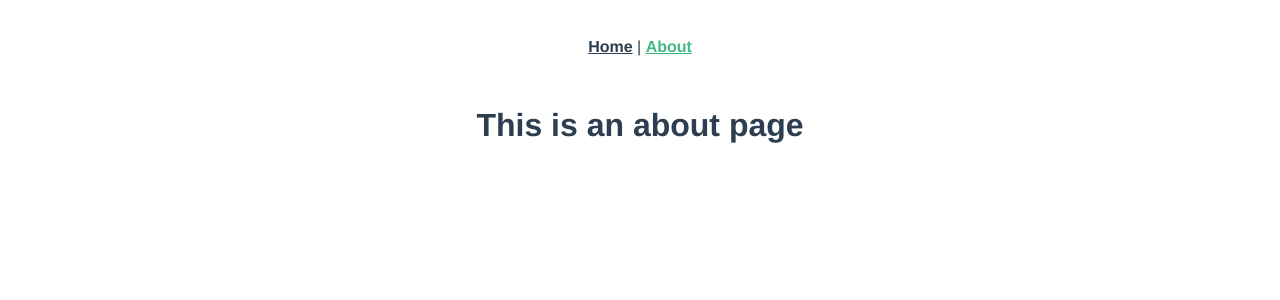
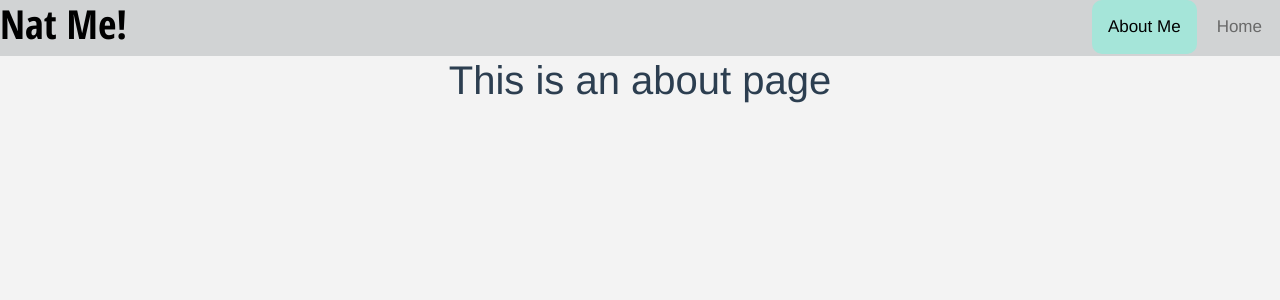
Before and after one commit to Ethea2/Nat-Me, a Vue app: page /about in a window 1280 px wide. Shown: the top 300 px of the page. Built offline with nearby package versions, Linux system fonts and the light colour scheme.

Commit message:
Made the navbar and home. ToDo: Add more content for home.

```diff
--- a/public/index.html
+++ b/public/index.html
@@ -5,6 +5,10 @@
     <meta http-equiv="X-UA-Compatible" content="IE=edge">
     <meta name="viewport" content="width=device-width,initial-scale=1.0">
     <link rel="icon" href="<%= BASE_URL %>favicon.ico">
+    <link href="https://cdn.jsdelivr.net/npm/bootstrap@5.1.3/dist/css/bootstrap.min.css" rel="stylesheet" integrity="sha384-1BmE4kWBq78iYhFldvKuhfTAU6auU8tT94WrHftjDbrCEXSU1oBoqyl2QvZ6jIW3" crossorigin="anonymous">
+    <link rel="preconnect" href="https://fonts.googleapis.com">
+    <link rel="preconnect" href="https://fonts.gstatic.com" crossorigin>
+    <link href="https://fonts.googleapis.com/css2?family=Open+Sans+Condensed:ital,wght@0,700;1,300&display=swap" rel="stylesheet">
     <title><%= htmlWebpackPlugin.options.title %></title>
   </head>
   <body>
--- a/src/App.vue
+++ b/src/App.vue
@@ -1,12 +1,20 @@
 <template>
-  <div id="nav">
-    <router-link to="/">Home</router-link> |
-    <router-link to="/about">About</router-link>
-  </div>
-  <router-view/>
+  <NavBar />
 </template>
 
+
+<script>
+import NavBar from './components/NavBar.vue'
+
+export default {
+  components:{ NavBar }
+}
+</script>
+
 <style>
+body{
+   background: rgb(243, 243, 243);
+}
 #app {
   font-family: Avenir, Helvetica, Arial, sans-serif;
   -webkit-font-smoothing: antialiased;
@@ -28,3 +36,11 @@
   color: #42b983;
 }
 </style>
+
+<!--
+    Color Palettes:
+        #000000 - super black
+        #6D6E71 - super gray
+        #D1D3D4 - super light gray
+        #FFFFFF - super white
+        #A5E5D9 - super light cyan -->
--- a/src/components/HelloWorld.vue
+++ /dev/null
@@ -1,58 +0,0 @@
-<template>
-  <div class="hello">
-    <h1>{{ msg }}</h1>
-    <p>
-      For a guide and recipes on how to configure / customize this project,<br>
-      check out the
-      <a href="https://cli.vuejs.org" target="_blank" rel="noopener">vue-cli documentation</a>.
-    </p>
-    <h3>Installed CLI Plugins</h3>
-    <ul>
-      <li><a href="https://github.com/vuejs/vue-cli/tree/dev/packages/%40vue/cli-plugin-babel" target="_blank" rel="noopener">babel</a></li>
-      <li><a href="https://github.com/vuejs/vue-cli/tree/dev/packages/%40vue/cli-plugin-router" target="_blank" rel="noopener">router</a></li>
-    </ul>
-    <h3>Essential Links</h3>
-    <ul>
-      <li><a href="https://vuejs.org" target="_blank" rel="noopener">Core Docs</a></li>
-      <li><a href="https://forum.vuejs.org" target="_blank" rel="noopener">Forum</a></li>
-      <li><a href="https://chat.vuejs.org" target="_blank" rel="noopener">Community Chat</a></li>
-      <li><a href="https://twitter.com/vuejs" target="_blank" rel="noopener">Twitter</a></li>
-      <li><a href="https://news.vuejs.org" target="_blank" rel="noopener">News</a></li>
-    </ul>
-    <h3>Ecosystem</h3>
-    <ul>
-      <li><a href="https://router.vuejs.org" target="_blank" rel="noopener">vue-router</a></li>
-      <li><a href="https://vuex.vuejs.org" target="_blank" rel="noopener">vuex</a></li>
-      <li><a href="https://github.com/vuejs/vue-devtools#vue-devtools" target="_blank" rel="noopener">vue-devtools</a></li>
-      <li><a href="https://vue-loader.vuejs.org" target="_blank" rel="noopener">vue-loader</a></li>
-      <li><a href="https://github.com/vuejs/awesome-vue" target="_blank" rel="noopener">awesome-vue</a></li>
-    </ul>
-  </div>
-</template>
-
-<script>
-export default {
-  name: 'HelloWorld',
-  props: {
-    msg: String
-  }
-}
-</script>
-
-<!-- Add "scoped" attribute to limit CSS to this component only -->
-<style scoped>
-h3 {
-  margin: 40px 0 0;
-}
-ul {
-  list-style-type: none;
-  padding: 0;
-}
-li {
-  display: inline-block;
-  margin: 0 10px;
-}
-a {
-  color: #42b983;
-}
-</style>
--- /dev/null
+++ b/src/components/NavBar.vue
@@ -0,0 +1,65 @@
+<template>
+ <div class="topnav">
+    <h1>Nat Me!</h1>
+    <router-link to="/">Home</router-link>
+    <router-link to="/about">About Me</router-link>
+</div>
+<!--<div class="container">
+    <div id="nav">
+
+    </div>
+</div> -->
+
+<router-view/>
+</template>
+
+<script>
+export default {
+
+}
+</script>
+
+<style scoped>
+h1{
+    position:inherit;
+    float: left;
+    font-family: 'Open Sans Condensed', sans-serif;
+    color: rgb(0, 0, 0);
+}
+
+.topnav {
+  background-color: #D1D3D4;
+  overflow: hidden;
+}
+
+.topnav a{
+  float: right;
+  color: #696969;
+  text-align: center;
+  padding: 14px 16px;
+  text-decoration: none;
+  font-size: 17px;
+  margin: 0px 2px auto;
+}
+
+.topnav a:hover {
+  background-color: #ddd;
+  color: black;
+  border-radius: 10px;
+}
+
+.topnav a.router-link-exact-active {
+  background-color: #A5E5D9;
+  color: black;
+  border-radius: 10px;
+}
+
+
+</style>
+<!--
+    Color Palettes:
+        #000000 - super black
+        #6D6E71 - super gray
+        #D1D3D4 - super light gray
+        #FFFFFF - super white
+        #A5E5D9 - super light cyan -->
--- a/src/router/index.js
+++ b/src/router/index.js
@@ -1,5 +1,6 @@
 import { createRouter, createWebHistory } from 'vue-router'
 import Home from '../views/Home.vue'
+import About from '../views/About.vue'
 
 const routes = [
   {
@@ -10,10 +11,7 @@ const routes = [
   {
     path: '/about',
     name: 'About',
-    // route level code-splitting
-    // this generates a separate chunk (about.[hash].js) for this route
-    // which is lazy-loaded when the route is visited.
-    component: () => import(/* webpackChunkName: "about" */ '../views/About.vue')
+    component: About
   }
 ]
 
--- a/src/views/Home.vue
+++ b/src/views/Home.vue
@@ -1,18 +1,51 @@
 <template>
-  <div class="home">
-    <img alt="Vue logo" src="../assets/logo.png">
-    <HelloWorld msg="Welcome to Your Vue.js App"/>
-  </div>
+<section id="sect1">
+  <h1>Lorem Ipsum</h1>
+  <p>Lorem ipsum dolor sit amet consectetur adipisicing elit. Rerum rem vitae nostrum quis aperiam aut porro, asperiores similique tempore sit et beatae distinctio quae impedit facere corporis sequi facilis dolor!</p>
+  <p>Lorem ipsum dolor sit amet consectetur adipisicing elit. Rerum rem vitae nostrum quis aperiam aut porro, asperiores similique tempore sit et beatae distinctio quae impedit facere corporis sequi facilis dolor!</p>
+</section>
+<section id="sect2">
+  <h1>Lorem Ipsum</h1>
+  <p>Lorem ipsum dolor sit amet consectetur adipisicing elit. Rerum rem vitae nostrum quis aperiam aut porro, asperiores similique tempore sit et beatae distinctio quae impedit facere corporis sequi facilis dolor!</p>
+  <p>Lorem ipsum dolor sit amet consectetur adipisicing elit. Rerum rem vitae nostrum quis aperiam aut porro, asperiores similique tempore sit et beatae distinctio quae impedit facere corporis sequi facilis dolor!</p>
+</section>
+<section id="sect3">
+  <h1>Lorem Ipsum</h1>
+  <p>Lorem ipsum dolor sit amet consectetur adipisicing elit. Rerum rem vitae nostrum quis aperiam aut porro, asperiores similique tempore sit et beatae distinctio quae impedit facere corporis sequi facilis dolor!</p>
+  <p>Lorem ipsum dolor sit amet consectetur adipisicing elit. Rerum rem vitae nostrum quis aperiam aut porro, asperiores similique tempore sit et beatae distinctio quae impedit facere corporis sequi facilis dolor!</p>
+</section>
+
 </template>
 
 <script>
-// @ is an alias to /src
-import HelloWorld from '@/components/HelloWorld.vue'
+
 
 export default {
   name: 'Home',
-  components: {
-    HelloWorld
-  }
+  components: {  }
 }
 </script>
+
+<style scoped>
+section{
+  padding: 200px;
+}
+
+#sect1{
+  background: no-repeat;
+  background-position: center;
+  background-size: cover;
+  width: 100%;
+  color: rgb(0, 0, 0);
+  background-image: url('../assets/circle-scatter-haikei.svg');
+}
+
+#sect2{
+  background: no-repeat;
+  background-position: center;
+  background-size: cover;
+  width: 100%;
+  color: white;
+  background-image: url('../assets/wave.svg');
+}
+</style>
```
Also changed, not shown: src/assets/circle-scatter-haikei.svg (added), src/assets/wave.svg (added).
